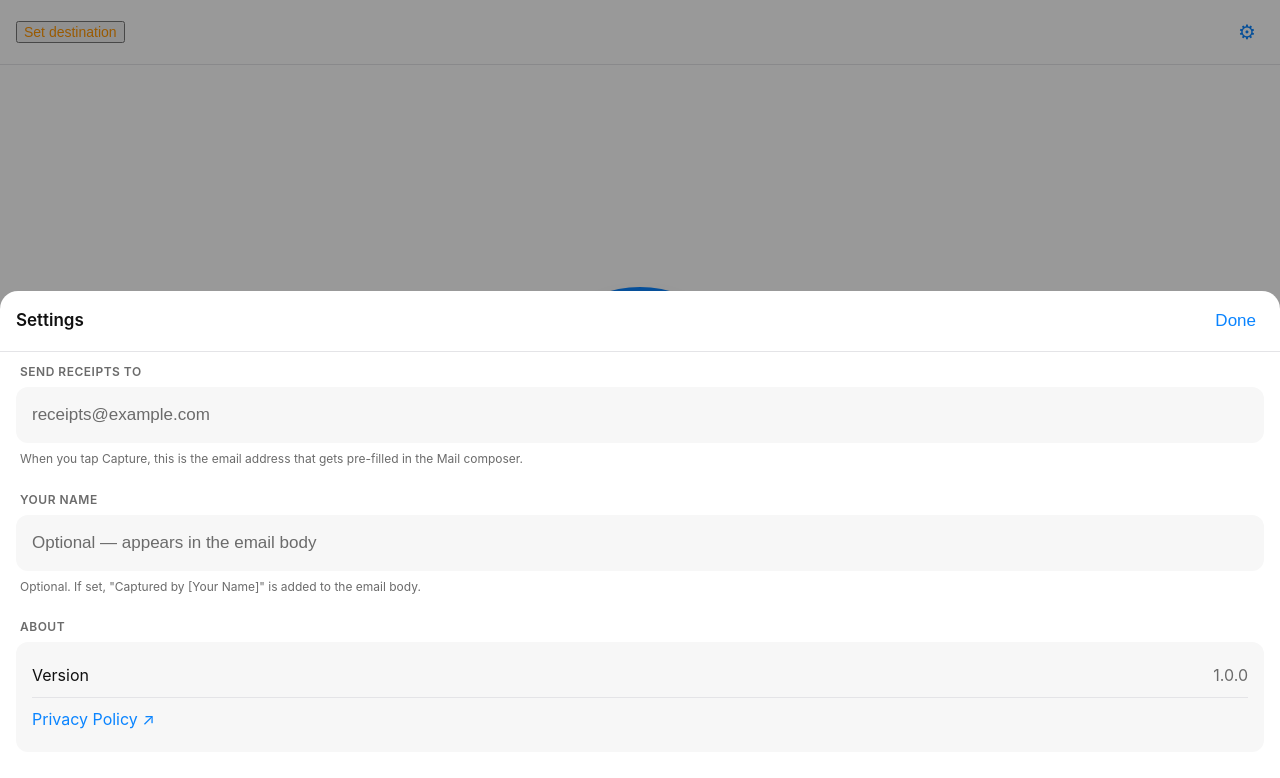
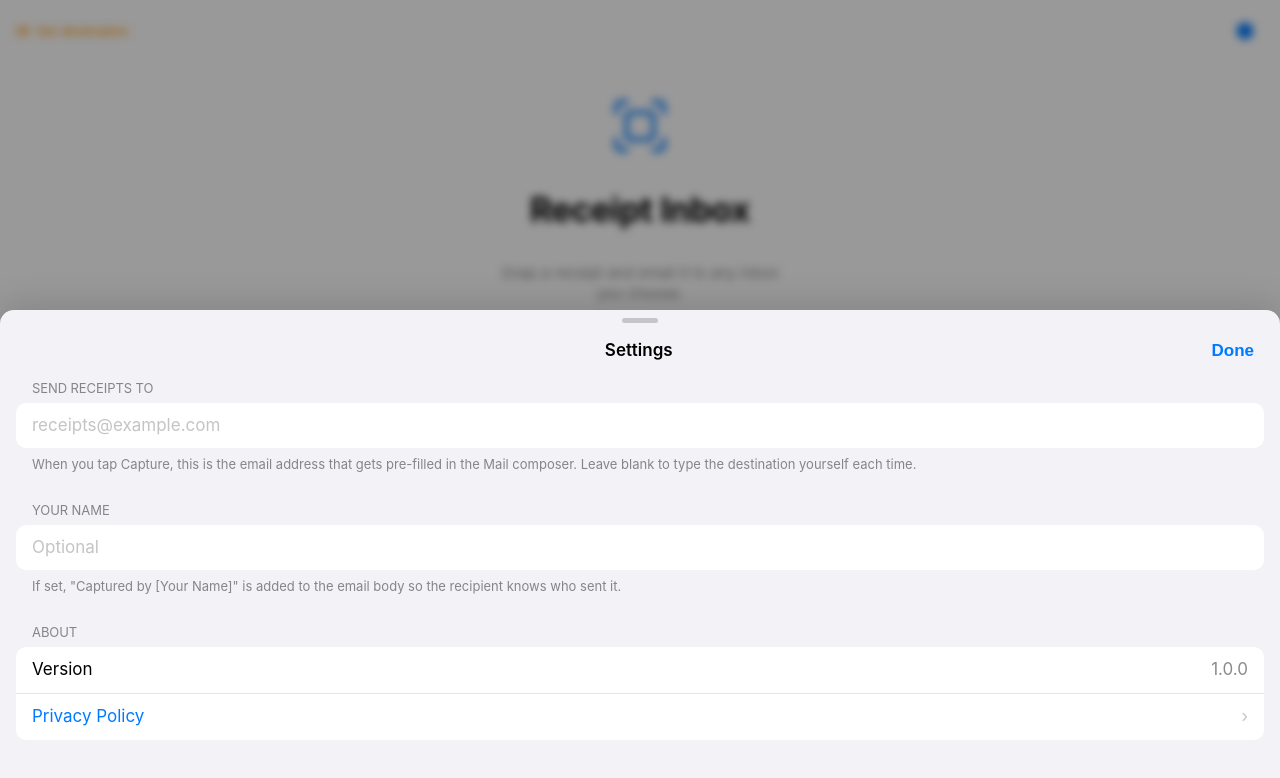
Before and after one commit to risereceipts/risereceipts.github.io, a plain HTML site: page index.html in a window 1280 px wide. Both pictures are taken after a click on the button "Set destination". Drawn offline with Linux system fonts and the light colour scheme.

Commit message:
Polish UI to match native iOS aesthetic
- Use exact iOS systemBlue (#007AFF / #0A84FF dark)
- Replace emoji icons with proper SVG (camera.fill, doc.viewfinder, gearshape, envelope)
- iOS-style grouped sheet with handle + Done button
- Tighter typography, iOS form styling for settings
- Auto-adapts dark mode using prefers-color-scheme
- Hero icon + Receipt Inbox title above the Capture button (matches sign-in screen feel)
- Footer text dynamically reflects whether destination is set

Co-Authored-By: Claude Sonnet 4.6 <noreply@anthropic.com>

```diff
--- a/index.html
+++ b/index.html
@@ -2,46 +2,66 @@
 <html lang="en">
 <head>
 <meta charset="utf-8">
-<meta name="viewport" content="width=device-width, initial-scale=1, viewport-fit=cover">
+<meta name="viewport" content="width=device-width, initial-scale=1, viewport-fit=cover, user-scalable=no">
 <title>Receipt Inbox</title>
 
 <meta name="description" content="Snap a receipt and email it to any inbox you choose.">
-<meta name="theme-color" content="#0F3560">
+<meta name="theme-color" content="#ffffff" media="(prefers-color-scheme: light)">
+<meta name="theme-color" content="#000000" media="(prefers-color-scheme: dark)">
 
 <!-- iOS Web App / Add to Home Screen -->
 <link rel="apple-touch-icon" sizes="180x180" href="apple-touch-icon.png">
 <link rel="icon" type="image/png" sizes="192x192" href="icon-192.png">
 <link rel="icon" type="image/png" sizes="512x512" href="icon-512.png">
 <meta name="apple-mobile-web-app-capable" content="yes">
-<meta name="apple-mobile-web-app-status-bar-style" content="black-translucent">
-<meta name="apple-mobile-web-app-title" content="Receipt Inbox">
+<meta name="mobile-web-app-capable" content="yes">
+<meta name="apple-mobile-web-app-status-bar-style" content="default">
+<meta name="apple-mobile-web-app-title" content="Receipts">
 <link rel="manifest" href="manifest.json">
 
 <style>
 :root {
-    --tint: #0a84ff;
+    /* iOS systemBlue */
+    --tint: #007aff;
+    --tint-pressed: #0064d4;
+    /* iOS Light backgrounds */
     --bg: #ffffff;
-    --bg-card: #f7f7f7;
-    --text: #111111;
-    --text-secondary: #6b6b6b;
-    --border: #e4e4e7;
+    --bg-grouped: #f2f2f7;
+    --bg-elevated: #ffffff;
+    /* iOS Light text */
+    --text: #000000;
+    --text-secondary: rgba(60, 60, 67, 0.6);
+    --text-tertiary: rgba(60, 60, 67, 0.3);
+    /* iOS separators */
+    --separator: rgba(60, 60, 67, 0.12);
+    --separator-opaque: #c6c6c8;
+    /* Status colors */
     --warn: #ff9500;
     --error: #ff3b30;
     --success: #34c759;
-    --shadow: 0 6px 18px rgba(0, 0, 0, 0.08);
+
+    --shadow-button: 0 8px 24px rgba(0, 122, 255, 0.32);
+    --shadow-toast: 0 8px 24px rgba(0, 0, 0, 0.16);
+    --shadow-sheet: 0 -8px 32px rgba(0, 0, 0, 0.12);
+
     --safe-top: env(safe-area-inset-top, 0px);
     --safe-bottom: env(safe-area-inset-bottom, 0px);
+    --safe-left: env(safe-area-inset-left, 0px);
+    --safe-right: env(safe-area-inset-right, 0px);
 }
 
 @media (prefers-color-scheme: dark) {
     :root {
         --tint: #0a84ff;
+        --tint-pressed: #006bd6;
         --bg: #000000;
-        --bg-card: #1c1c1e;
+        --bg-grouped: #000000;
+        --bg-elevated: #1c1c1e;
         --text: #ffffff;
-        --text-secondary: #98989f;
-        --border: #2c2c2e;
-        --shadow: 0 6px 18px rgba(0, 0, 0, 0.5);
+        --text-secondary: rgba(235, 235, 245, 0.6);
+        --text-tertiary: rgba(235, 235, 245, 0.3);
+        --separator: rgba(84, 84, 88, 0.65);
+        --separator-opaque: #38383a;
     }
 }
 
@@ -49,159 +69,208 @@
 html, body { margin: 0; padding: 0; height: 100%; overscroll-behavior-y: contain; }
 
 body {
-    font-family: -apple-system, BlinkMacSystemFont, "Helvetica Neue", system-ui, sans-serif;
+    font-family: -apple-system, BlinkMacSystemFont, "SF Pro Text", "Helvetica Neue", system-ui, sans-serif;
     background: var(--bg);
     color: var(--text);
     -webkit-user-select: none;
     user-select: none;
     -webkit-touch-callout: none;
     line-height: 1.4;
+    -webkit-font-smoothing: antialiased;
 }
 
 /* === Layout === */
-.app { display: flex; flex-direction: column; height: 100vh; padding-top: var(--safe-top); padding-bottom: var(--safe-bottom); }
+.app {
+    display: flex; flex-direction: column;
+    min-height: 100vh; min-height: 100dvh;
+    padding-top: var(--safe-top);
+    padding-bottom: var(--safe-bottom);
+    padding-left: var(--safe-left);
+    padding-right: var(--safe-right);
+}
 
 .header {
     display: flex; align-items: center; justify-content: space-between;
     padding: 12px 16px;
-    border-bottom: 1px solid var(--border);
     flex-shrink: 0;
 }
 
 .dest-pill {
     display: inline-flex; align-items: center; gap: 6px;
+    background: none; border: 0; padding: 8px 0;
     color: var(--text-secondary);
     font-size: 14px;
-    max-width: 220px;
+    font-weight: 500;
+    max-width: 240px;
     overflow: hidden; text-overflow: ellipsis; white-space: nowrap;
+    cursor: pointer;
 }
+.dest-pill svg { flex-shrink: 0; }
 .dest-pill.unset { color: var(--warn); }
 
 .icon-btn {
     background: none; border: 0; padding: 8px;
-    color: var(--tint); cursor: pointer; font-size: 20px;
+    color: var(--tint); cursor: pointer;
+    display: inline-flex; align-items: center; justify-content: center;
 }
+.icon-btn:active { color: var(--tint-pressed); }
 
 .main {
     flex: 1; display: flex; flex-direction: column; align-items: center; justify-content: center;
-    padding: 24px; gap: 24px;
+    padding: 32px 24px; gap: 28px;
+}
+
+.hero-icon {
+    color: var(--tint);
+    opacity: 0.95;
+}
+
+.title {
+    font-size: 34px; font-weight: 700;
+    letter-spacing: -0.4px;
+    margin: 0;
+    text-align: center;
+}
+
+.subtitle {
+    text-align: center; color: var(--text-secondary);
+    font-size: 15px; padding: 0 8px;
+    max-width: 320px;
+    margin: 0;
 }
 
 .capture-btn {
     width: 220px; height: 220px; border-radius: 50%;
     background: var(--tint); color: white; border: 0;
     font-size: 22px; font-weight: 700;
-    box-shadow: var(--shadow);
-    cursor: pointer; transition: transform 0.1s;
+    box-shadow: var(--shadow-button);
+    cursor: pointer; transition: transform 0.1s, background 0.1s;
     display: flex; flex-direction: column; align-items: center; justify-content: center; gap: 12px;
+    margin-top: 8px;
 }
-.capture-btn:active { transform: scale(0.97); }
-.capture-btn .camera-icon { font-size: 56px; line-height: 1; }
+.capture-btn:active { transform: scale(0.96); background: var(--tint-pressed); }
 
-.subtitle {
-    text-align: center; color: var(--text-secondary);
-    font-size: 14px; padding: 0 16px;
+.footer-text {
+    color: var(--text-secondary);
+    font-size: 13px;
+    text-align: center;
+    padding: 24px 16px 16px;
 }
 
+/* Toast */
 .toast {
     position: fixed; bottom: calc(24px + var(--safe-bottom)); left: 50%; transform: translateX(-50%);
-    background: rgba(0, 0, 0, 0.9); color: white;
+    background: rgba(0, 0, 0, 0.88); color: white;
     padding: 10px 18px; border-radius: 999px;
     font-size: 14px; font-weight: 500;
     opacity: 0; transition: opacity 0.2s;
     pointer-events: none;
-    box-shadow: var(--shadow);
+    box-shadow: var(--shadow-toast);
+    z-index: 100;
 }
 .toast.show { opacity: 1; }
 .toast.success { background: var(--success); }
 .toast.error { background: var(--error); }
 
-/* Hidden file input — invisible but functional */
+/* Hidden file input */
 .file-input { display: none; }
 
-/* === Sheets (Settings, etc.) === */
+/* === Settings Sheet === */
 .sheet-backdrop {
     position: fixed; inset: 0; background: rgba(0, 0, 0, 0.4);
-    opacity: 0; pointer-events: none; transition: opacity 0.2s;
+    opacity: 0; pointer-events: none; transition: opacity 0.25s;
     z-index: 10;
+    -webkit-backdrop-filter: blur(4px); backdrop-filter: blur(4px);
 }
 .sheet-backdrop.open { opacity: 1; pointer-events: auto; }
 
 .sheet {
     position: fixed; bottom: 0; left: 0; right: 0;
-    background: var(--bg);
-    border-top-left-radius: 18px; border-top-right-radius: 18px;
-    transform: translateY(100%); transition: transform 0.25s cubic-bezier(0.4, 0, 0.2, 1);
-    max-height: 90vh; display: flex; flex-direction: column;
+    background: var(--bg-grouped);
+    border-top-left-radius: 14px; border-top-right-radius: 14px;
+    transform: translateY(100%); transition: transform 0.3s cubic-bezier(0.32, 0.72, 0, 1);
+    max-height: 92vh; max-height: 92dvh;
+    display: flex; flex-direction: column;
     z-index: 11;
     padding-bottom: var(--safe-bottom);
+    box-shadow: var(--shadow-sheet);
 }
 .sheet.open { transform: translateY(0); }
 
+.sheet-handle {
+    width: 36px; height: 5px; border-radius: 999px;
+    background: var(--separator-opaque);
+    margin: 8px auto 0;
+    flex-shrink: 0;
+}
+
 .sheet-header {
     display: flex; align-items: center; justify-content: space-between;
-    padding: 16px;
-    border-bottom: 1px solid var(--border);
+    padding: 12px 16px;
+    flex-shrink: 0;
 }
 .sheet-title { font-weight: 600; font-size: 17px; }
 .sheet-close {
-    background: none; border: 0; color: var(--tint); font-size: 17px;
-    padding: 4px 8px; cursor: pointer;
+    background: none; border: 0; color: var(--tint); font-size: 17px; font-weight: 600;
+    padding: 6px 10px; cursor: pointer; min-width: 60px;
 }
 
 .sheet-body {
     flex: 1; overflow-y: auto;
-    padding: 12px 16px 24px;
+    padding: 0 16px 32px;
+    -webkit-overflow-scrolling: touch;
 }
 
 .section {
-    margin-bottom: 24px;
+    margin-bottom: 28px;
 }
 .section-title {
-    text-transform: uppercase; font-size: 12px; font-weight: 600; letter-spacing: 0.5px;
+    text-transform: uppercase; font-size: 13px; font-weight: 400;
     color: var(--text-secondary);
-    margin: 0 4px 6px;
+    margin: 0 16px 6px;
+    letter-spacing: -0.08px;
 }
 .section-card {
-    background: var(--bg-card);
-    border-radius: 12px;
-    padding: 12px 16px;
+    background: var(--bg-elevated);
+    border-radius: 10px;
+    overflow: hidden;
 }
 .section-footer {
-    color: var(--text-secondary); font-size: 12px;
-    margin: 8px 4px 0;
+    color: var(--text-secondary); font-size: 13px;
+    margin: 8px 16px 0;
+    line-height: 1.35;
 }
 
-label.field {
-    display: flex; flex-direction: column; gap: 6px;
+.field-row {
+    padding: 11px 16px;
+    border-bottom: 0.5px solid var(--separator);
 }
+.field-row:last-child { border-bottom: 0; }
+
 input[type="text"], input[type="email"] {
     -webkit-appearance: none; appearance: none;
     background: transparent; color: var(--text);
     border: 0; outline: 0;
     font-size: 17px;
-    padding: 6px 0;
+    padding: 0;
     -webkit-user-select: text; user-select: text;
     width: 100%;
+    font-family: inherit;
 }
-input::placeholder { color: var(--text-secondary); }
+input::placeholder { color: var(--text-tertiary); }
 
 .row {
     display: flex; align-items: center; justify-content: space-between;
-    padding: 10px 0;
-    border-bottom: 1px solid var(--border);
+    padding: 11px 16px;
+    border-bottom: 0.5px solid var(--separator);
+    font-size: 17px;
+    text-decoration: none;
+    color: inherit;
 }
 .row:last-child { border-bottom: 0; }
-.row-label { font-size: 16px; }
-.row-value { color: var(--text-secondary); font-size: 16px; }
-
-.about-link {
-    display: block; padding: 10px 0;
-    color: var(--tint); text-decoration: none;
-    font-size: 16px;
-    border-bottom: 1px solid var(--border);
-}
-.about-link:last-child { border-bottom: 0; }
+.row-value { color: var(--text-secondary); }
+.row.link { color: var(--tint); }
+.row .chevron { color: var(--text-tertiary); }
 </style>
 </head>
 
@@ -211,17 +280,42 @@ input::placeholder { color: var(--text-secondary); }
 
     <header class="header">
         <button class="dest-pill" id="destButton" aria-label="Destination email">
+            <svg width="14" height="14" viewBox="0 0 24 24" fill="none" stroke="currentColor" stroke-width="2.2" stroke-linecap="round" stroke-linejoin="round">
+                <rect x="3" y="6" width="18" height="13" rx="2"/>
+                <path d="m3 8 9 6 9-6"/>
+            </svg>
             <span id="destLabel">Set destination</span>
         </button>
-        <button class="icon-btn" id="settingsButton" aria-label="Settings">⚙</button>
+        <button class="icon-btn" id="settingsButton" aria-label="Settings">
+            <svg width="22" height="22" viewBox="0 0 24 24" fill="currentColor">
+                <path d="M12 8.5a3.5 3.5 0 1 0 0 7 3.5 3.5 0 0 0 0-7zM19.43 12.98a7.6 7.6 0 0 0 0-1.96l2.11-1.65a.5.5 0 0 0 .12-.64l-2-3.46a.5.5 0 0 0-.6-.22l-2.49 1a7.5 7.5 0 0 0-1.69-.98l-.38-2.65A.5.5 0 0 0 14 2h-4a.5.5 0 0 0-.5.42l-.38 2.65a7.5 7.5 0 0 0-1.69.98l-2.49-1a.5.5 0 0 0-.6.22l-2 3.46a.5.5 0 0 0 .12.64l2.11 1.65a7.6 7.6 0 0 0 0 1.96l-2.11 1.65a.5.5 0 0 0-.12.64l2 3.46c.14.24.43.34.69.22l2.4-.97a7.5 7.5 0 0 0 1.69.98l.38 2.65a.5.5 0 0 0 .5.42h4a.5.5 0 0 0 .5-.42l.38-2.65a7.5 7.5 0 0 0 1.69-.98l2.49 1a.5.5 0 0 0 .6-.22l2-3.46a.5.5 0 0 0-.12-.64l-2.11-1.65z"/>
+            </svg>
+        </button>
     </header>
 
     <main class="main">
+        <!-- Hero icon (matches the iOS doc.viewfinder.fill) -->
+        <svg class="hero-icon" width="64" height="64" viewBox="0 0 24 24" fill="none" stroke="currentColor" stroke-width="1.6" stroke-linecap="round" stroke-linejoin="round" aria-hidden="true">
+            <path d="M3 7V5a2 2 0 0 1 2-2h2"/>
+            <path d="M17 3h2a2 2 0 0 1 2 2v2"/>
+            <path d="M21 17v2a2 2 0 0 1-2 2h-2"/>
+            <path d="M7 21H5a2 2 0 0 1-2-2v-2"/>
+            <rect x="7" y="7" width="10" height="10" rx="1.5"/>
+        </svg>
+
+        <h1 class="title">Receipt Inbox</h1>
+        <p class="subtitle">Snap a receipt and email it to any inbox you choose.</p>
+
         <button class="capture-btn" id="captureButton" aria-label="Capture a receipt">
-            <span class="camera-icon">📷</span>
+            <svg width="56" height="56" viewBox="0 0 24 24" fill="currentColor" aria-hidden="true">
+                <path d="M9 3 7.17 5H4a2 2 0 0 0-2 2v12a2 2 0 0 0 2 2h16a2 2 0 0 0 2-2V7a2 2 0 0 0-2-2h-3.17L15 3H9zm3 5a5 5 0 1 1 0 10 5 5 0 0 1 0-10zm0 2a3 3 0 1 0 0 6 3 3 0 0 0 0-6z"/>
+            </svg>
             <span>Capture</span>
         </button>
-        <p class="subtitle">Tap Capture, take a photo, then send it to your inbox via Mail.</p>
+
+        <div style="flex: 1"></div>
+
+        <p class="footer-text" id="footerText">Tap Capture, take a photo, then send via Mail.</p>
     </main>
 </div>
 
@@ -231,7 +325,9 @@ input::placeholder { color: var(--text-secondary); }
 <!-- Settings sheet -->
 <div class="sheet-backdrop" id="settingsBackdrop"></div>
 <div class="sheet" id="settingsSheet" role="dialog" aria-label="Settings">
+    <div class="sheet-handle"></div>
     <div class="sheet-header">
+        <span style="min-width:60px"></span>
         <span class="sheet-title">Settings</span>
         <button class="sheet-close" id="settingsClose">Done</button>
     </div>
@@ -240,7 +336,7 @@ input::placeholder { color: var(--text-secondary); }
         <section class="section">
             <h3 class="section-title">Send Receipts To</h3>
             <div class="section-card">
-                <label class="field">
+                <div class="field-row">
                     <input type="email" id="destInput"
                            placeholder="receipts@example.com"
                            autocomplete="email"
@@ -248,31 +344,36 @@ input::placeholder { color: var(--text-secondary); }
                            autocapitalize="off"
                            autocorrect="off"
                            spellcheck="false">
-                </label>
+                </div>
             </div>
-            <p class="section-footer">When you tap Capture, this is the email address that gets pre-filled in the Mail composer.</p>
+            <p class="section-footer">When you tap Capture, this is the email address that gets pre-filled in the Mail composer. Leave blank to type the destination yourself each time.</p>
         </section>
 
         <section class="section">
             <h3 class="section-title">Your Name</h3>
             <div class="section-card">
-                <label class="field">
+                <div class="field-row">
                     <input type="text" id="nameInput"
-                           placeholder="Optional — appears in the email body"
-                           autocomplete="name">
-                </label>
+                           placeholder="Optional"
+                           autocomplete="name"
+                           autocapitalize="words"
+                           spellcheck="false">
+                </div>
             </div>
-            <p class="section-footer">Optional. If set, "Captured by [Your Name]" is added to the email body.</p>
+            <p class="section-footer">If set, "Captured by [Your Name]" is added to the email body so the recipient knows who sent it.</p>
         </section>
 
         <section class="section">
             <h3 class="section-title">About</h3>
             <div class="section-card">
                 <div class="row">
-                    <span class="row-label">Version</span>
+                    <span>Version</span>
                     <span class="row-value" id="versionRow">1.0</span>
                 </div>
-                <a class="about-link" href="https://ultrowillyhub.github.io/receipt-inbox-privacy/" target="_blank" rel="noopener">Privacy Policy ↗</a>
+                <a class="row link" href="https://ultrowillyhub.github.io/receipt-inbox-privacy/" target="_blank" rel="noopener">
+                    <span>Privacy Policy</span>
+                    <span class="chevron">›</span>
+                </a>
             </div>
         </section>
 
@@ -300,36 +401,33 @@ input::placeholder { color: var(--text-secondary); }
     const nameInput = document.getElementById('nameInput');
     const versionRow = document.getElementById('versionRow');
     const toast = document.getElementById('toast');
+    const footerText = document.getElementById('footerText');
 
     versionRow.textContent = VERSION;
 
     // --- Storage helpers ---
-    function getDest() {
-        return (localStorage.getItem(KEY_DEST) || '').trim();
-    }
-    function setDest(value) {
-        const v = (value || '').trim();
-        if (v) localStorage.setItem(KEY_DEST, v);
-        else localStorage.removeItem(KEY_DEST);
-    }
-    function getName() {
-        return (localStorage.getItem(KEY_NAME) || '').trim();
-    }
-    function setName(value) {
-        const v = (value || '').trim();
-        if (v) localStorage.setItem(KEY_NAME, v);
-        else localStorage.removeItem(KEY_NAME);
-    }
+    const getDest = () => (localStorage.getItem(KEY_DEST) || '').trim();
+    const setDest = (v) => {
+        const t = (v || '').trim();
+        if (t) localStorage.setItem(KEY_DEST, t); else localStorage.removeItem(KEY_DEST);
+    };
+    const getName = () => (localStorage.getItem(KEY_NAME) || '').trim();
+    const setName = (v) => {
+        const t = (v || '').trim();
+        if (t) localStorage.setItem(KEY_NAME, t); else localStorage.removeItem(KEY_NAME);
+    };
 
     // --- Header destination label ---
     function refreshDestLabel() {
         const dest = getDest();
         if (dest) {
-            destLabel.textContent = '→ ' + dest;
+            destLabel.textContent = dest;
             destButton.classList.remove('unset');
+            footerText.textContent = `Sends to ${dest}`;
         } else {
             destLabel.textContent = 'Set destination';
             destButton.classList.add('unset');
+            footerText.textContent = 'Tip: tap ⚙ to set a default destination email.';
         }
     }
 
@@ -350,7 +448,6 @@ input::placeholder { color: var(--text-secondary); }
         settingsBackdrop.classList.add('open');
     }
     function closeSettings() {
-        // Save on close
         setDest(destInput.value);
         setName(nameInput.value);
         settingsSheet.classList.remove('open');
@@ -362,12 +459,11 @@ input::placeholder { color: var(--text-secondary); }
     settingsBackdrop.addEventListener('click', closeSettings);
     destButton.addEventListener('click', openSettings);
 
-    // Save on each input edit (so background or app-quit doesn't lose)
     destInput.addEventListener('input', () => setDest(destInput.value));
     nameInput.addEventListener('input', () => setName(nameInput.value));
 
     // --- Capture flow ---
-    function pad(n) { return String(n).padStart(2, '0'); }
+    const pad = (n) => String(n).padStart(2, '0');
 
     function buildEmailParts(file) {
         const dest = getDest();
@@ -381,9 +477,7 @@ input::placeholder { color: var(--text-secondary); }
         if (name) body += `\nCaptured by: ${name}`;
         body += `\n\nSent from Receipt Inbox.`;
         return {
-            dest,
-            subject,
-            body,
+            dest, subject, body,
             file: new File([file], filename, { type: file.type || 'image/jpeg' }),
         };
     }
@@ -395,15 +489,12 @@ input::placeholder { color: var(--text-secondary); }
         }
         const parts = buildEmailParts(file);
 
-        // Web Share API — opens iOS share sheet with photo attached.
-        // User picks Mail, types/auto-completes recipient, taps Send.
         const shareData = {
             title: parts.subject,
             text: parts.body + (parts.dest ? `\n\nSend to: ${parts.dest}` : ''),
             files: [parts.file],
         };
 
-        // Some iOS builds don't support `files` in canShare — guard cautiously.
         const canShareFiles = navigator.canShare && navigator.canShare({ files: [parts.file] });
 
         if (navigator.share && canShareFiles) {
@@ -411,18 +502,16 @@ input::placeholder { color: var(--text-secondary); }
                 await navigator.share(shareData);
                 showToast('Opened share sheet', 'success');
             } catch (err) {
-                if (err && err.name === 'AbortError') return; // user cancelled — silent
+                if (err && err.name === 'AbortError') return;
                 console.error(err);
                 showToast('Could not share', 'error');
             }
         } else {
-            // Fallback for unsupported browsers — offer a download + open Mail
             fallbackDownloadAndMailto(parts);
         }
     }
 
     function fallbackDownloadAndMailto(parts) {
-        // Download the photo first so the user can attach it manually
         const url = URL.createObjectURL(parts.file);
         const a = document.createElement('a');
         a.href = url;
@@ -432,7 +521,6 @@ input::placeholder { color: var(--text-secondary); }
         document.body.removeChild(a);
         URL.revokeObjectURL(url);
 
-        // Open mailto with To/Subject/Body pre-filled (no attachment via mailto)
         const dest = encodeURIComponent(parts.dest || '');
         const subject = encodeURIComponent(parts.subject);
         const body = encodeURIComponent(parts.body + '\n\n(Attach the photo that just downloaded.)');
@@ -441,7 +529,6 @@ input::placeholder { color: var(--text-secondary); }
     }
 
     captureButton.addEventListener('click', () => {
-        // Reset value first so re-selecting same file fires change
         fileInput.value = '';
         fileInput.click();
     });
@@ -451,7 +538,6 @@ input::placeholder { color: var(--text-secondary); }
         if (file) handleCapture(file);
     });
 
-    // --- Init ---
     refreshDestLabel();
 })();
 </script>
```
